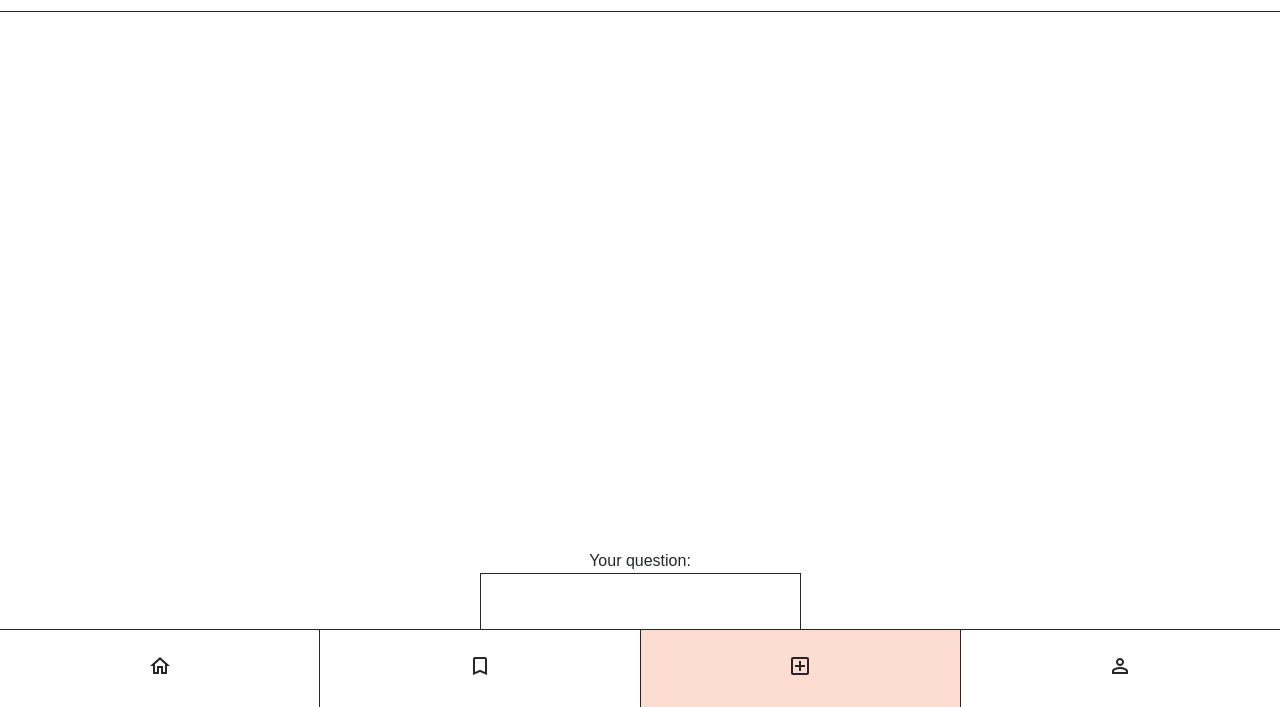
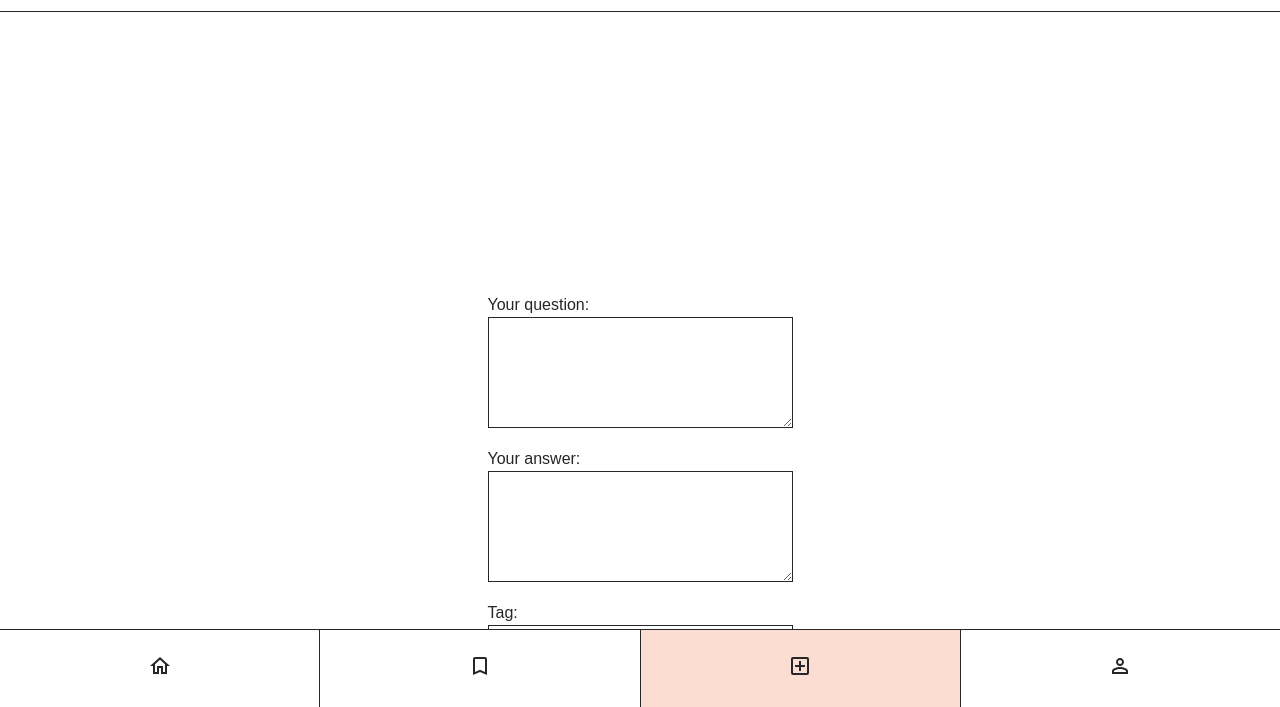
Before and after one commit to rvoll/Recap-Project-2, a website: page form.html in a window 1280 px wide. Shown: the part 91-798 px from the top of the page. Drawn offline with Linux system fonts and the light colour scheme.

Commit message:
modify form.html and form.css, fix the layout in css and add a div class in html; leave a lot of coding comments in both files which should eventually be deleted

```diff
--- a/components/form/form.css
+++ b/components/form/form.css
@@ -1,25 +1,71 @@
 .form__formBox {
-  /* How do I get the form not to disappear
-  behind the header when teh page is reloaded?*/
-  margin-top: 50%;
+  /* QUESTION:
+  How do I get the form not to disappear
+  behind the header when the page is reloaded?
+  Neither to hide behind the footer?*/
+  margin-top: 30%;
   display: flex;
   flex-direction: column;
+  /* I'm not sure 'justify-content: center;'
+is the best choice here but space-between seems to have
+no effect. I will use 'gap' instead. */
   justify-content: center;
   align-items: center;
-  /* How do I get the text (box labels) to left-align?*/
+  gap: 12px;
+  /*  */
+  /* How do I get the text (box labels) to left-align?
+  align-content: flex-start;
+  - does not do anything here */
+  /*  */
+  /* display: grid; doesn't seem to make sense here, either.
+  Q: Can a grid have a margin around it?
+
+  grid-template-areas: none;
+  flex-direction: column;
+  justify-content: center;
+  align-items: center; */
 }
 
 .form__formBoxLabel {
   display: flex;
-  text-align: start;
+  text-align: left;
   justify-items: flex-start;
+  /* This is the solution - in order to left-align the labels:
+  I need 'flex-start' rather than 'justify-items'
+  rather than justify-items because I"'"m dealing with the cross-axis!
+  This makes the div container 'form__labelTextAreaPair' redundant.
+  NO! It doesn't! It still seems only div can left-align the labels.
+  But then again - I'mn not using div in the .css file; it is enough
+  to just have it in the html-file. Is this because 'align-content: flex-start;'
+  is the default? Or why else?*/
+  /* I think div also serves well to add gaps between label-text box pairs. */
+  /*  */
+  align-items: flex-start;
+  /* How do I get the text (box labels) to left-align?
+  It does not work if I add this in .form__formBox,
+  neither in .form__formBoxLabel*/
+  /* align-content: flex-start; */
 }
+
+/*  */
+/* .form__labelTextAreaPair {
+  display: flex;
+  flex-direction: column;
+  align-content: flex-start;
+} */
 
 .form__inputBox {
   border: 1px solid var(--black);
   padding: 2rem;
   text-align: center;
   position: relative;
+}
+
+/* I introduced this class
+in order to make the box only 1 line high; it works not perfectly
+but at least a bit, making the box less high. */
+.form__inputBox__tag {
+  height: 1em;
 }
 
 .form__submitButton {
--- a/form.html
+++ b/form.html
@@ -30,28 +30,63 @@
       name="your-question"
       id="your-question">
 
+      <!-- delete div -->
+      <!-- This container (div including form and label makes
+        that the label left aligns with the imput box;
+        it seems to be the only way. This way we don't have to use
+        'align-content: flex-start;', which doesn't seem to do anything anyway.
+        Is it good to use div here or is it better to use
+        a more descriptive label
+        - and what? Maybe /fieldset?
+        Then I would have to get rid of the frame around it
+        which should work with border=none, right?) -->
+      <div class="form__labelTextAreaPair">
         <label for="your-question" class="form__formBoxLabel" >Your question:</label>
-        <textarea aria-label="textbox to enter own questions" class="form__inputBox" data-js="form__inputBox"
+        <textarea
+          aria-label="textbox to enter own questions"
+          class="form__inputBox"
+          data-js="form__inputBox"
           name="your-question"
           id="your-question"
-          cols="30"
-          rows="6"
+          cols="28"
+          rows="3"
         ></textarea>
-        <br />
+      </div>
 
+      <!-- line break - fix with flexbox and delete! -->
+        <!-- <br /> -->
+
+        <div class="form__labelTextAreaPair">
         <label for="your-answer" class="form__formBoxLabel">Your answer:</label>
-        <textarea aria-label="textbox to enter own answers" class="form__inputBox" data-js="form__inputBox"
-        name="your-answer" id="your-answer">
+        <textarea
+        aria-label="textbox to enter own answers"
+        class="form__inputBox"
+        data-js="form__inputBox"
+        name="your-answer"
+        id="your-answer"
+        cols="28"
+        rows="3"
+        >
         </textarea>
-        <br />
+ <!-- line break - fix with flexbox and delete! -->
+ <!-- <br /> -->
+      </div>
 
+      <div class="form__labelTextAreaPair">
+        <!-- Q: Should I design an aria-label to the class 'form__labelTextAreaPair'?
+          Or does it make no sense because it is only meant to fix the layout?-->
         <label for="tag"  class="form__formBoxLabel">Tag:</label>
-        <textarea aria-label="textbox to enter own tags" class="form__inputBox" data-js="form__inputBox"
-        name="tag" id="tag">
+        <textarea aria-label="textbox to enter own tags" class="form__inputBox form__inputBox__tag" data-js="form__inputBox"
+        name="tag" id="tag"
+        cols="28"
+        rows="1"
+        >
         </textarea>
-        <br />
+<!-- line break - fix with flexbox and delete! -->
+        <!-- <br /> -->
+      </div>
 
-        <button type="submit" class="form__submitButton">Send</button>
+        <button type="submit" class="form__submitButton">Submit</button>
     </form>
     </main>
 
```
